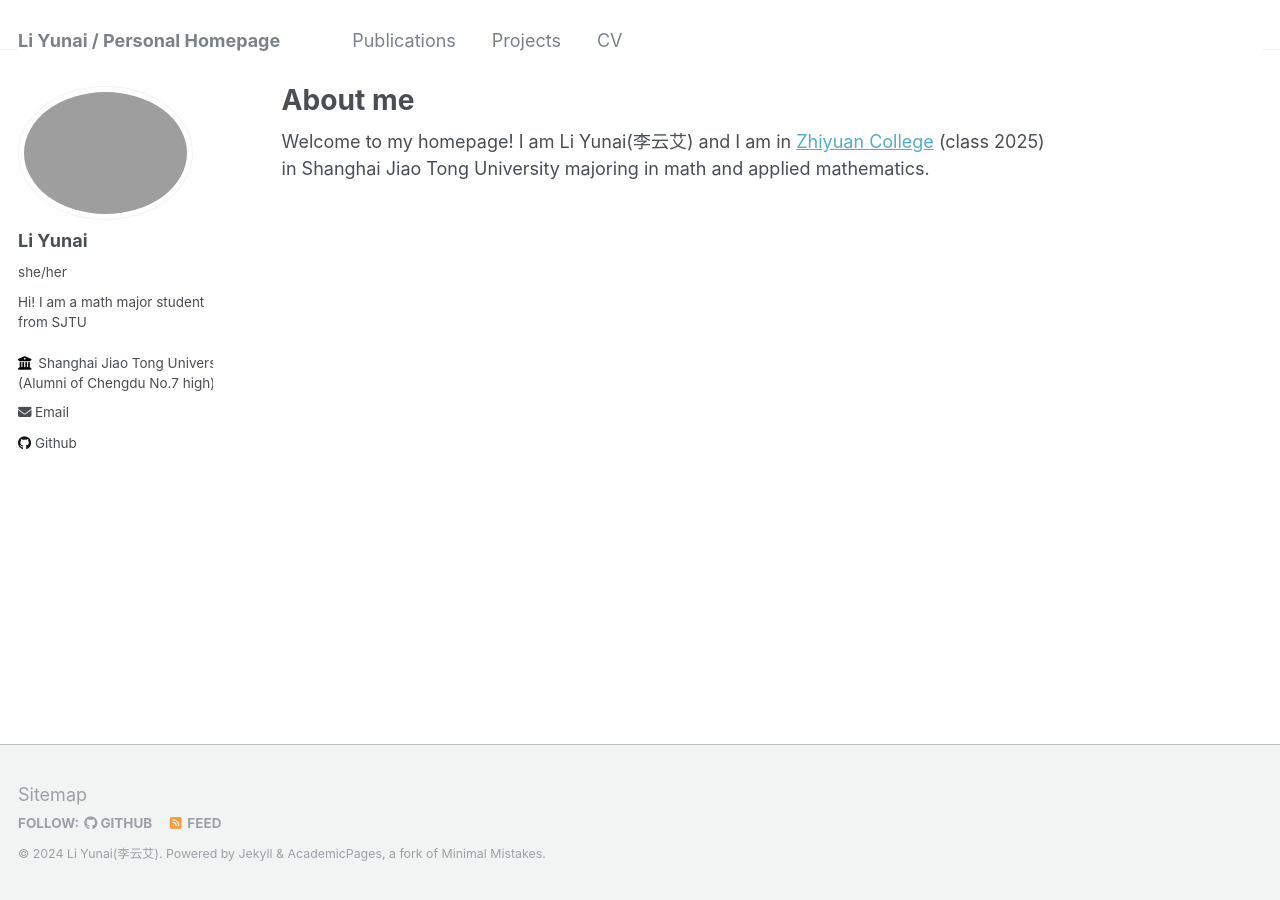
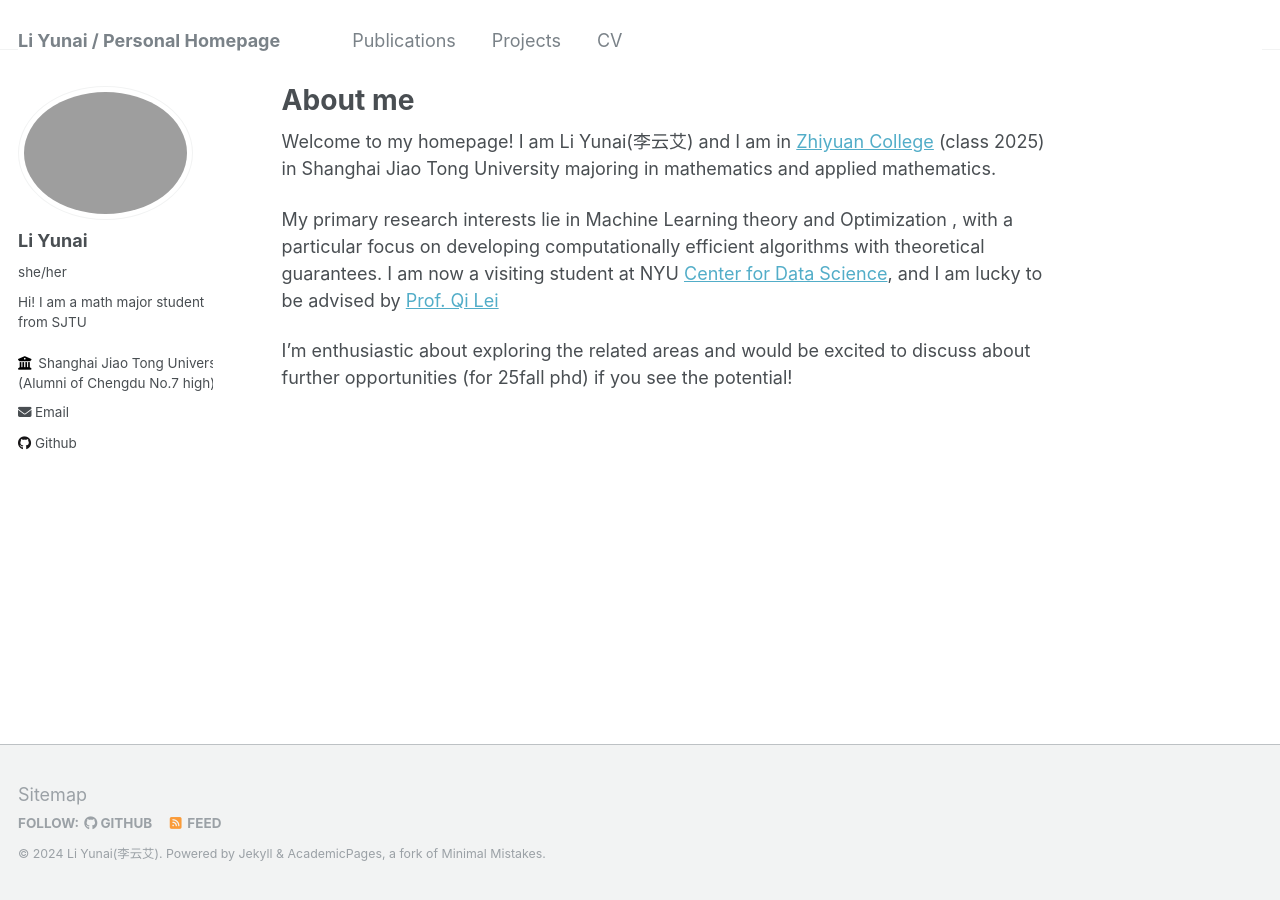
Before and after one commit to Li-Yunai/Li-Yunai.github.io, a Jekyll site: the page built from _pages/about.md, in a window 1280 px wide. Built offline with Jekyll 4.4.1, drawn with Linux system fonts in a browser that asks for light colours.

Commit message:
Update about.md

```diff
--- a/_pages/about.md
+++ b/_pages/about.md
@@ -6,4 +6,10 @@ redirect_from:
   - /about/
   - /about.html
 ---
-Welcome to my homepage! I am Li Yunai(李云艾) and I am in [Zhiyuan College](https://en.zhiyuan.sjtu.edu.cn/en/about/overview) (class 2025) in Shanghai Jiao Tong University majoring in math and applied mathematics.
+Welcome to my homepage! I am Li Yunai(李云艾) and I am in [Zhiyuan College](https://en.zhiyuan.sjtu.edu.cn/en/about/overview) (class 2025) in Shanghai Jiao Tong University majoring in mathematics and applied mathematics.
+
+My primary research interests lie in Machine Learning theory and Optimization , with a particular focus
+on developing computationally efficient algorithms with theoretical guarantees. I am now a visiting student at NYU [Center for Data Science](https://cds.nyu.edu/), and I am lucky to be advised by [Prof. Qi Lei](https://cecilialeiqi.github.io/)
+
+I’m enthusiastic about exploring the related areas and would be excited to discuss about further
+opportunities (for 25fall phd) if you see the potential!
```
